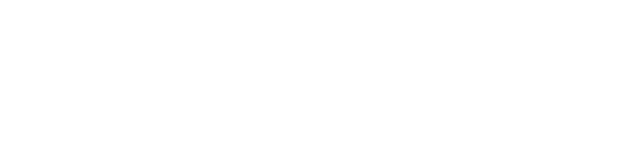
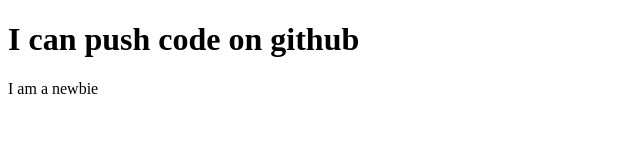
Before and after one commit to Minhaz00/my-second-repo, a plain HTML site: page index.html in a window 1280 px wide. Shown: the whole page, without its empty margins (0-640 px from the left). Drawn offline with Linux system fonts and the light colour scheme.

Commit message:
added a header

```diff
--- a/index.html
+++ b/index.html
@@ -4,10 +4,10 @@
     <meta charset="UTF-8">
     <meta http-equiv="X-UA-Compatible" content="IE=edge">
     <meta name="viewport" content="width=device-width, initial-scale=1.0">
-    <title>My second repo
-    </title>
+    <title>My second repo</title>
 </head>
 <body>
-
+    <h1>I can push code on github</h1>
+    <p>I am a newbie</p>
 </body>
 </html>
```
